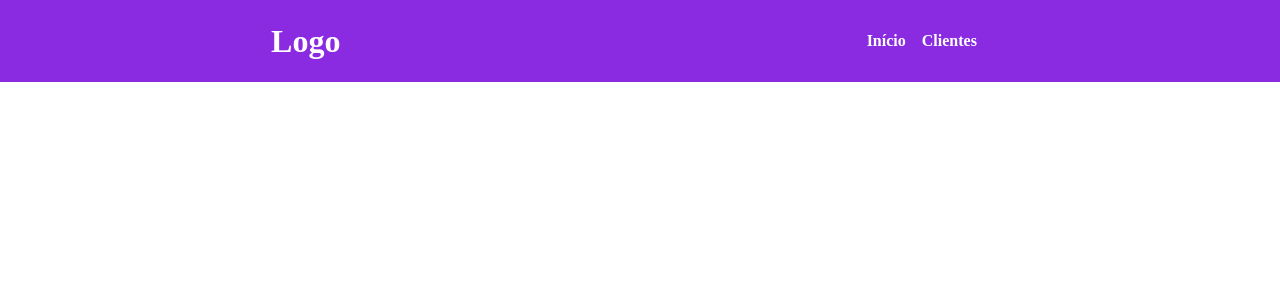
After one commit to AnaGuimaraes0/Ecommerce-Django, a Django app: template templates/base.html in a window 1280 px wide. The commit adds this page. Shown: the top 300 px of the page. Run offline with Django 5.2, Linux system fonts and the light colour scheme; the template is opened without the code that fills it, so the values that code supplies are empty.

Commit message:
Adicionando Clientes

```diff
--- a/categorias/urls.py
+++ b/categorias/urls.py
@@ -1,8 +1,6 @@
-from django.contrib import admin
 from django.urls import path
 from categorias import views
 
 urlpatterns = [
-    path('admin/', admin.site.urls),
     path('', views.home, name='home'),
 ]
--- a/clientes/admin.py
+++ b/clientes/admin.py
@@ -1,3 +1,6 @@
 from django.contrib import admin
+from .models import Cliente
 
-# Register your models here.
+@admin.register(Cliente)
+class ClientesAdmin(admin.ModelAdmin):
+    list_clientes = ['nome','email','telefone','endereco']
--- /dev/null
+++ b/clientes/urls.py
@@ -0,0 +1,6 @@
+from django.urls import path
+from clientes import views
+
+urlpatterns = [
+    path('', views.clientes_view, name='clientes'),
+]
--- a/clientes/views.py
+++ b/clientes/views.py
@@ -1,3 +1,6 @@
 from django.shortcuts import render
+from .models import Cliente
 
-# Create your views here.
+def clientes_view(request):
+    clientes = Cliente.objects.all()
+    return render(request, 'clientes/index.html', {'clientes': clientes})
--- a/core/settings.py
+++ b/core/settings.py
@@ -56,7 +56,7 @@ ROOT_URLCONF = 'core.urls'
 TEMPLATES = [
     {
         'BACKEND': 'django.template.backends.django.DjangoTemplates',
-        'DIRS': [],
+        'DIRS': ['templates'],
         'APP_DIRS': True,
         'OPTIONS': {
             'context_processors': [
@@ -117,3 +117,5 @@ USE_TZ = True
 # https://docs.djangoproject.com/en/6.0/howto/static-files/
 
 STATIC_URL = 'static/'
+
+STATICFILES_DIRS = [BASE_DIR / 'static']
--- a/core/urls.py
+++ b/core/urls.py
@@ -16,9 +16,12 @@ Including another URLconf
 """
 from django.contrib import admin
 from django.urls import path, include
-from categorias import views
+
+
 
 urlpatterns = [
     path('admin/', admin.site.urls),
-    path('', include('categoria'.urls)),
+    path('', include('categorias.urls')),
+    path('clientes/', include('clientes.urls'))
+
 ]
--- /dev/null
+++ b/static/css/style.css
@@ -0,0 +1,35 @@
+* {
+    margin: 0;
+    padding: 0;
+}
+
+header {
+    background-color: blueviolet;
+    color: #fff;
+    padding: 1rem;
+    display: flex;
+    justify-content: space-around;
+    align-items: center;
+}
+
+.principal {
+    margin: 1.5rem;
+    padding: 2rem;
+}
+
+.menu {
+    color: #fff;
+    padding: 1rem;
+    display: flex;
+}
+
+.menu li {
+    list-style: none;
+    margin-right: 1rem;
+ }
+
+.menu li a {
+    color: #fff;
+    font-weight: bold;
+    text-decoration: none;
+}
--- /dev/null
+++ b/templates/base.html
@@ -0,0 +1,19 @@
+{% load static %}
+
+<!DOCTYPE html>
+<html lang="pt-BR">
+<head>
+    <meta charset="UTF-8">
+    <meta name="viewport" content="width=device-width, initial-scale=1.0">
+    <title>Ecommerce - {% block tittle %}{% endblock%}</title>
+    <link rel="stylesheet" href="{% static 'css/style.css'%}">
+</head>
+<body>
+    {% include 'components/_navbar.html' %}
+    <main class="principal">
+        {% block content %}
+
+        {% endblock %}
+    </main>
+</body>
+</html>
--- /dev/null
+++ b/templates/components/_navbar.html
@@ -0,0 +1,9 @@
+<header>
+    <h1>Logo</h1>
+    <nav>
+        <ul class="menu">
+            <li><a href="{% url 'home' %}">Início</a></li>
+            <li><a href="{% url 'clientes' %}">Clientes</a></li>
+        </ul>
+    </nav>
+</header>
```
Also changed, not shown: categorias/admin.py (+6 -2 lines), categorias/models.py (+9 -0 lines), categorias/templates/categoria/index.html (+6 -10 lines), categorias/views.py (+4 -3 lines), clientes/models.py (+9 -0 lines), clientes/templates/clientes/index.html (added, +17 -0 lines), categorias/migrations/0002_produto_preco.py (added), clientes/migrations/0001_initial.py (added), db.sqlite3.
